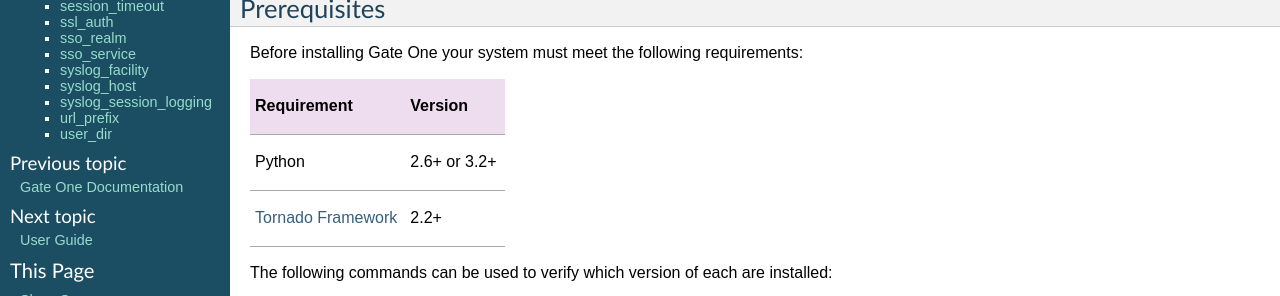
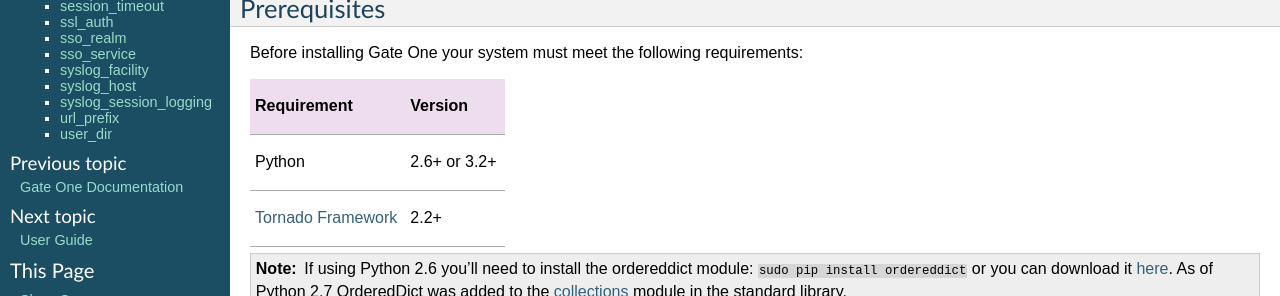
Before and after one commit to liftoff/GateOne, a Sphinx documentation site: the page built from gateone/docs/source/About/index.rst, in a window 1280 px wide and 900 px high, scrolled down 1169 px, cut to the strip 0-296 px from the top of the window. Built offline with Sphinx 7.4.7, drawn with Linux system fonts in a browser that asks for light colours; the version number is read from the project's files by our own code.

Commit message:
terminal.py:  A few docstring corrections. Documentation:  Added a note about using Gate One in Python 2.6 (you need to install the ordereddict module).

```diff
--- a/gateone/docs/source/About/index.rst
+++ b/gateone/docs/source/About/index.rst
@@ -53,6 +53,8 @@
 `Tornado Framework <http://www.tornadoweb.org/>`_   2.2+
 =================================================   =================================================
 
+.. note:: If using Python 2.6 you'll need to install the ordereddict module:  `sudo pip install ordereddict` or you can download it `here <http://pypi.python.org/pypi/ordereddict>`_.  As of Python 2.7 OrderedDict was added to the `collections <http://docs.python.org/library/collections.html>`_ module in the standard library.
+
 The following commands can be used to verify which version of each are installed:
 
 .. ansi-block::
```
Also changed, not shown: other parts of gateone/docs/source/About/index.rst (+1 -1 lines), 13 other files.
